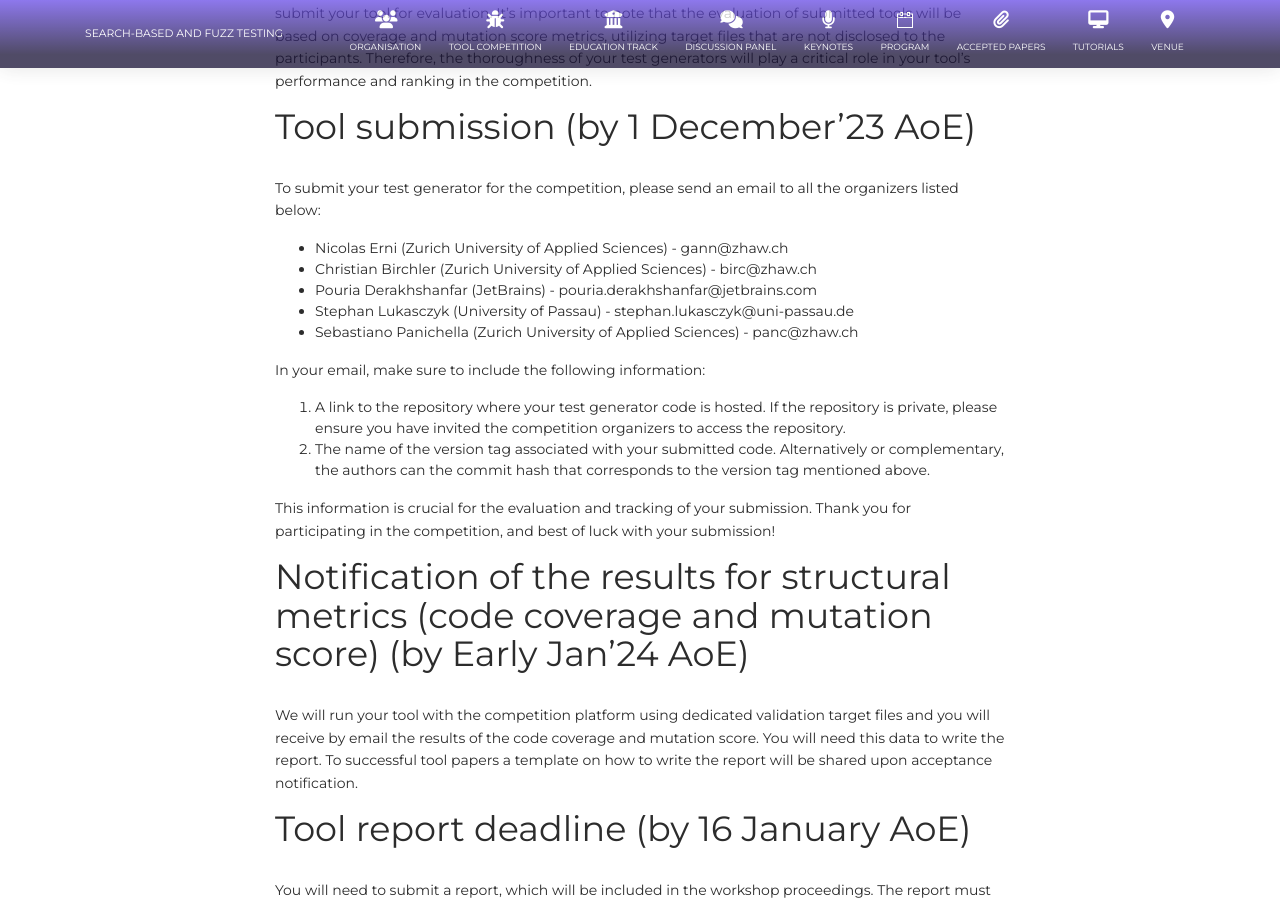
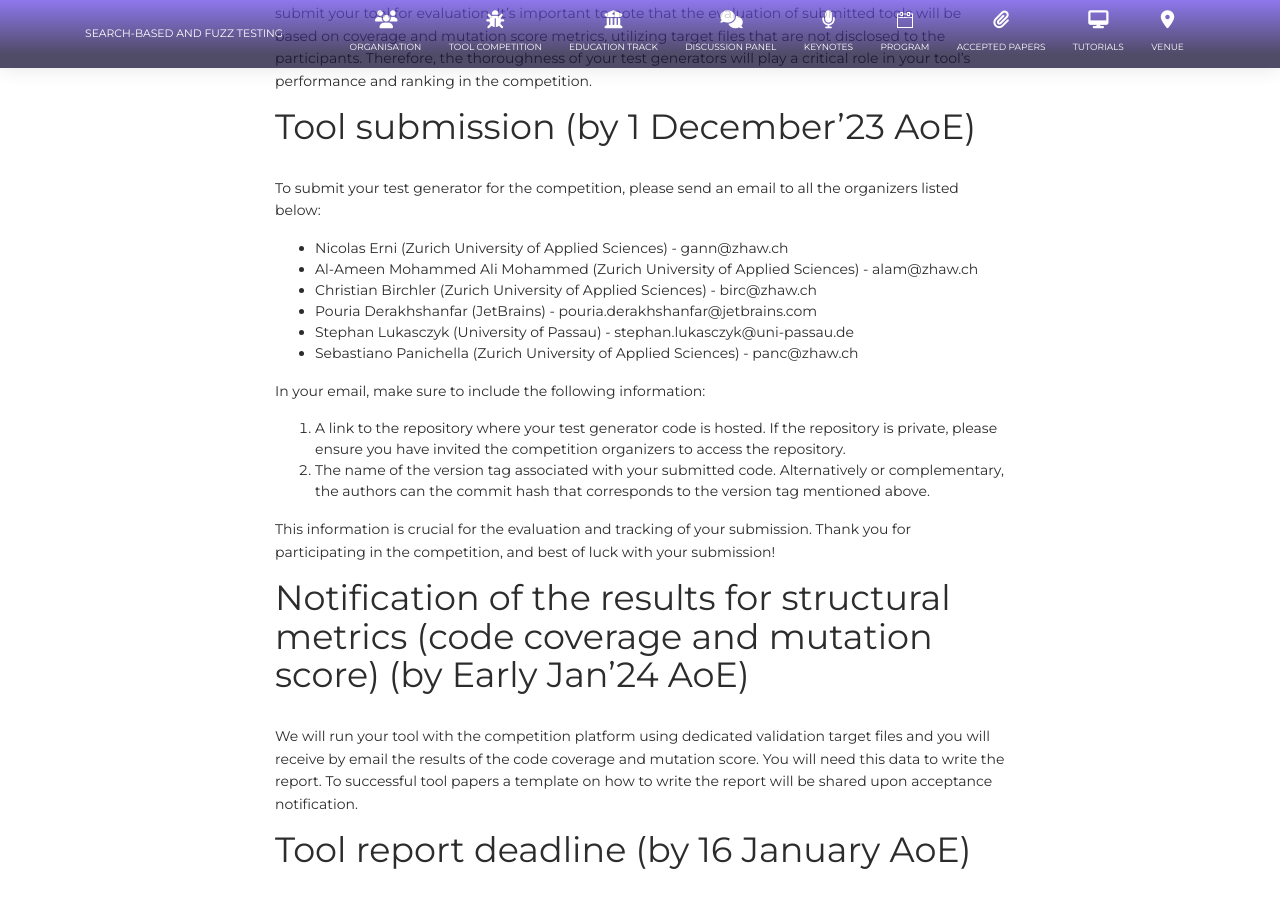
Before and after one commit to sbft24/sbft24.github.io, a Jekyll site: the page built from tools/python.md, in a window 1280 px wide and 900 px high, scrolled down 1186 px. Built offline with Jekyll 4.4.1, drawn with Linux system fonts in a browser that asks for light colours; nearby versions of some CDN libraries.

Commit message:
Update python.md

```diff
--- a/tools/python.md
+++ b/tools/python.md
@@ -26,6 +26,7 @@ To participate effectively in the Python Tool Competition, it is essential to fo
 To submit your test generator for the competition, please send an email to all the organizers listed below:
 
 * Nicolas Erni (Zurich University of Applied Sciences) - gann@zhaw.ch
+* Al-Ameen Mohammed Ali Mohammed (Zurich University of Applied Sciences) - alam@zhaw.ch
 * Christian Birchler (Zurich University of Applied Sciences) - birc@zhaw.ch
 * Pouria Derakhshanfar (JetBrains) - pouria.derakhshanfar@jetbrains.com
 * Stephan Lukasczyk (University of Passau) - stephan.lukasczyk@uni-passau.de
```
